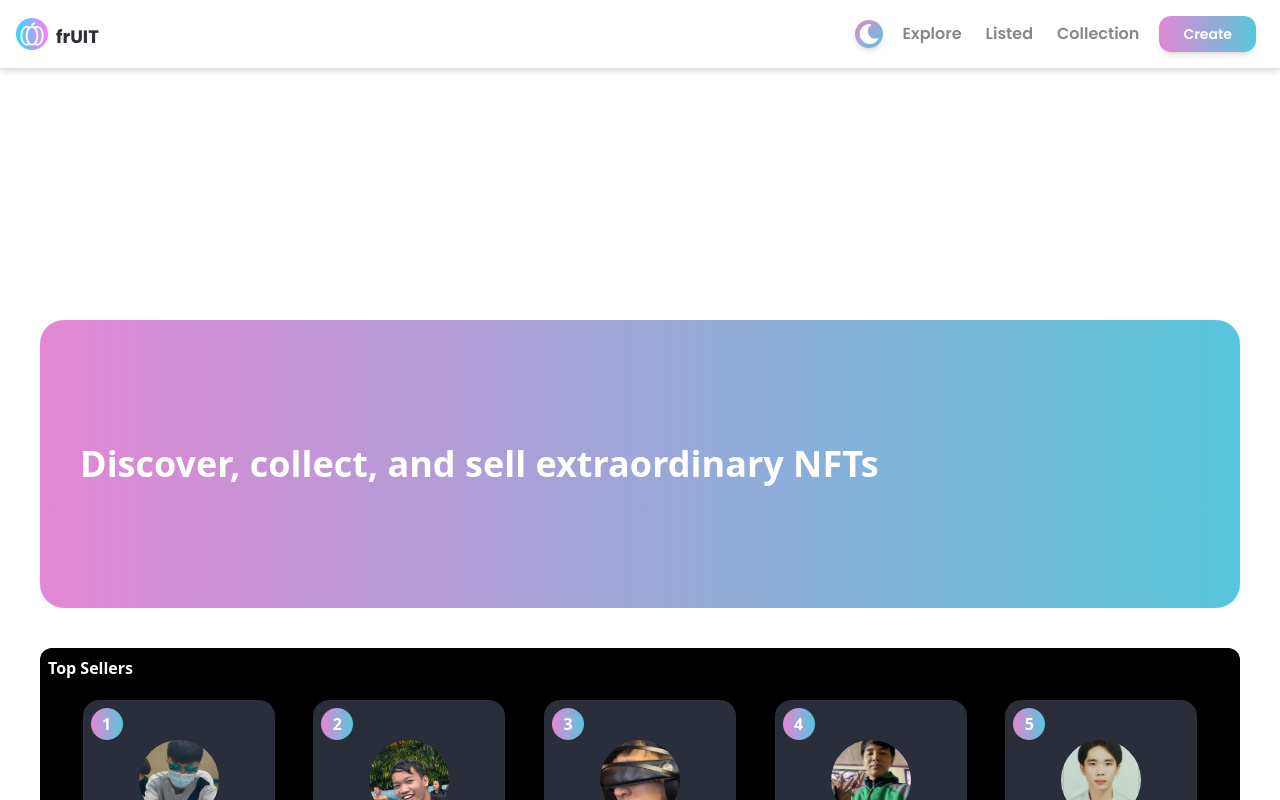
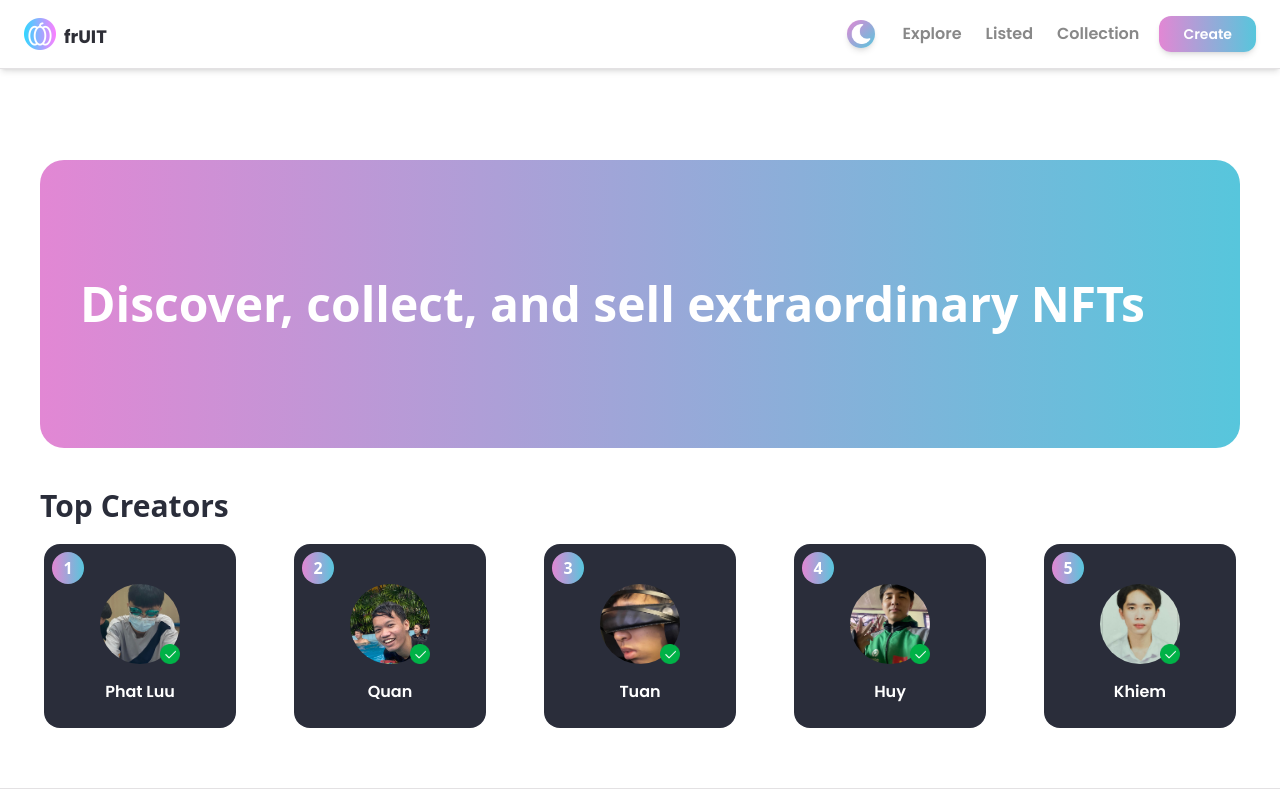
Before and after one commit to btcoin23/NFT-Marketplace, a Next.js app: page / in a window 1280 px wide. Shown: the top 800 px of the page. Built offline with nearby package versions, Linux system fonts and the light colour scheme.

Commit message:
update 19/11

```diff
--- a/components/CreatorCard.jsx
+++ b/components/CreatorCard.jsx
@@ -5,23 +5,21 @@ import images from '../assets';
 function CreatorCard (props) {
     console.log(props);
     return (
-    <div className='bg-prim-black-3 rounded-2xl p-2 w-150 flex flex-col scroll m-5 mx-1 md:w-20 lg:w-48 '>
+    <div className='bg-prim-black-3 rounded-2xl p-2 w-150 flex flex-col scroll m-5 mx-1 md:w-40 w-48 '>
 
-        <div className=''>
-            <div className='w-8 h-8 p-1 rounded-full prim-gradient flex justify-center items-center '>
-                <p className='font-semibold text-white' >{props.number}</p>
-            </div>
+        <div className='w-8 h-8 md:w-6 md:h-6 md:text-xs p-1 rounded-full prim-gradient flex justify-center items-center '>
+            <p className='font-semibold text-white' >{props.number}</p>
         </div>
 
         <div className='flex flex-col items-center '>
-            <div className='relative w-20 h-20 '>
+            <div className='relative w-20 h-20 md:w-14 md:h-14'>
                 <Image className='rounded-full'
                     src={props.imageCard}
                     alt=''
                     objectFit='cover'
                     layout='fill'
                 />
-                <div className='absolute right-0 bottom-0 w-5 h-5 '>
+                <div className='absolute right-0 bottom-0 w-5 h-5 md:w-4 md:h-4'>
                     <Image
                         src={images.tick}
                         alt=''
@@ -29,11 +27,8 @@ function CreatorCard (props) {
                 </div>
 
             </div>
-            <div className='justify-center ' >
+            <div className='justify-center my-4 font-poppins font-semibold md:text-sm' >
                 <p className='text-white'>{props.name}</p>
-            </div>
-            <div className='justify-center mt-1'>
-                <p className='text-white'>{props.money} ETH</p>
             </div>
         </div>
     </div>
--- a/components/Navbar.jsx
+++ b/components/Navbar.jsx
@@ -30,7 +30,9 @@ const MenuItems = ({ isMobile, active, setActive, setIsOpen }) => {
           }}
           className={`flex justify-center font-poppins items-center font-semibold text-base
           hover:text-prim-black-4 dark:hover:text-white mx-3 text-prim-gray-2
-          ${active == item ? 'text-prim-black-4 dark:text-white' : 'text-prim-gray-2'}`}
+          ${active === item ? 'text-prim-black-4 dark:text-white' : 'text-prim-gray-2'}
+          ${isMobile && 'my-3 text-2xl' }
+          `}
         >
           <Link href={generateLink(i)}>{item}</Link>
         </li>
@@ -40,13 +42,13 @@ const MenuItems = ({ isMobile, active, setActive, setIsOpen }) => {
 };
 
 // -----------------------------------------ButtonGroup-------------------------------------------------
-const ButtonGroup = () => {
+const ButtonGroup = ({isMobile}) => {
     const connected = true;
 
     return connected ? (
       <Button
         BtnName="Create"
-        classStyles="mx-2 rounded-xl active:scale-110"
+        classStyles={`mx-2 rounded-xl active:scale-110 ${isMobile && 'text-2xl px-20 py-4' }`}
       />
       ) : (
       <Button
@@ -88,12 +90,11 @@ const checkActive = (active, setActive, router) => {
   console.log(theme);
 
   return (
-    <nav className="flex flex-row justify-between items-center w-full fixed z-10 p-4 border-b bg-white
-      border-prim-gray-1 dark:border-prim-gray-3 dark:bg-prim-dark shadow-md"
+    <nav className="flex flex-row justify-between items-center w-full fixed z-10 p-4 border-b bg-white border-prim-gray-1 dark:border-prim-dark dark:bg-prim-dark shadow-md"
     >
       {/* ========================BrandName======================== */}
       <div
-        className="flex flex-1 justify-start"
+        className="flex flex-1 justify-start ml-2"
       >
         <Link href="/">
           <div
@@ -136,7 +137,7 @@ const checkActive = (active, setActive, router) => {
       {/* ========================MenuItems======================== */}
 
       {/* =========DarkMode Toggle========= */}
-      <div className='flex mx-2 hover:cursor-pointer p-1 bg-gradient-to-br to-prim-blue from-prim-pink rounded-full shadow-md'
+      <div className='flex mx-4 hover:cursor-pointer p-1 bg-gradient-to-br to-prim-blue from-prim-pink rounded-full shadow-md'
          >
         <Image
           src={assets.moon}
@@ -157,7 +158,7 @@ const checkActive = (active, setActive, router) => {
 
       {/* =========Small Devices========= */}
       <div className="hidden md:flex flex-row justify-end">
-        <div className="prim-gradient rounded px-1.5 pt-0.5">
+        <div className="prim-gradient rounded px-1.5 pt-0.5 shadow-md">
          {IsOpen ? (
           <Image
               className='hover:cursor-pointer'
@@ -185,9 +186,9 @@ const checkActive = (active, setActive, router) => {
           )
           }
           {IsOpen &&(
-            <div className="fixed inset-x-0 flex flex-col dark:bg-prim-dark bg-white pb-1800 mt-32 pt-72">
+            <div className="fixed inset-x-0 flex flex-col dark:bg-prim-dark bg-white pb-1800 mt-4 pt-72">
               <div className="flex justify-center mb-5 mt-5">
-                <ButtonGroup />
+                <ButtonGroup isMobile />
               </div>
               <div className="flex justify-center">
                 <MenuItems isMobile active={active} setActive={setActive} setIsOpen={setIsOpen}/>
--- a/pages/_app.js
+++ b/pages/_app.js
@@ -13,7 +13,7 @@ const MyApp = ({ Component, pageProps }) => (
       </Head>
       <div className="dark:bg-prim-dark bg-white">
         <Navbar/>
-          <div className='pt-60'>
+          <div className='pt-20 w-full'>
             <Component {...pageProps} />
           </div>
         <Footer/>
--- a/pages/index.js
+++ b/pages/index.js
@@ -1,30 +1,24 @@
-
-import Image from 'next/image';
-
 import images from '../assets';
-
 import CreatorCard from '../components/CreatorCard.jsx';
 
 const Home = () => {
   return (
-    <div className='flex justify-center p-10 flex-col  '>
+    <div className='flex justify-center  p-10 flex-col w-full minmd:w-4/5'>
 
       {/* banner */}
-      <div className='w-full py-10'  >
-          <div className='W-full prim-gradient h-72 px-10 items-center flex rounded-3xl'>
-            <p className='text-4xl text-white font-semibold '>Discover, collect, and sell extraordinary NFTs</p>
+      <div className=' py-10'  >
+          <div className='prim-gradient h-72 px-10 items-center flex rounded-3xl'>
+            <p className='text-5xl md:text-4xl text-white font-bold '>Discover, collect, and sell extraordinary NFTs</p>
           </div>
       </div>
 
       {/* Creators */}
-      <div className='bg-black rounded-xl p-2'>
-        <p className='text-white font-semibold'>Top Sellers</p>
-        <div className='flex justify-evenly '>
+        <p className='dark:text-white text-3xl font-bold text-prim-black-3'>Top Creators</p>
+        <div className='flex justify-between '>
           <div>
             <CreatorCard
                 imageCard={images.creator1}
                 number="1"
-                money="5"
                 name="Phat Luu"
               >
             </CreatorCard>
@@ -33,8 +27,7 @@ const Home = () => {
             <CreatorCard
                 imageCard={images.creator2}
                 number="2"
-                money="7"
-                name="Quan Nguyen"
+                name="Quan"
               >
             </CreatorCard>
           </div>
@@ -42,8 +35,7 @@ const Home = () => {
             <CreatorCard
                 imageCard={images.creator3}
                 number="3"
-                money="999.9"
-                name="Tuan Anh"
+                name="Tuan"
               >
             </CreatorCard>
           </div>
@@ -51,7 +43,6 @@ const Home = () => {
             <CreatorCard
                 imageCard={images.creator4}
                 number="4"
-                money="5"
                 name="Huy"
               >
             </CreatorCard>
@@ -60,11 +51,9 @@ const Home = () => {
             <CreatorCard
                 imageCard={images.creator5}
                 number="5"
-                money="0.5"
                 name="Khiem"
               >
             </CreatorCard>
-          </div>
 
         </div>
       </div>
```
